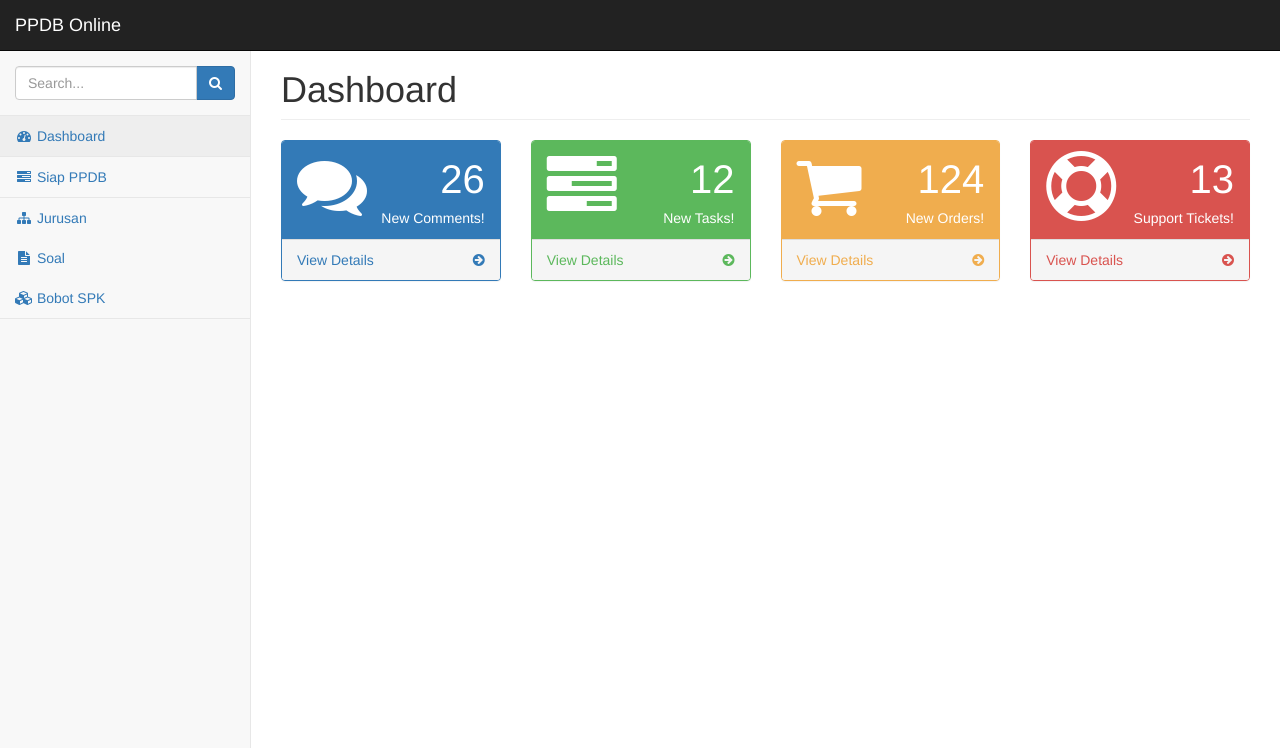
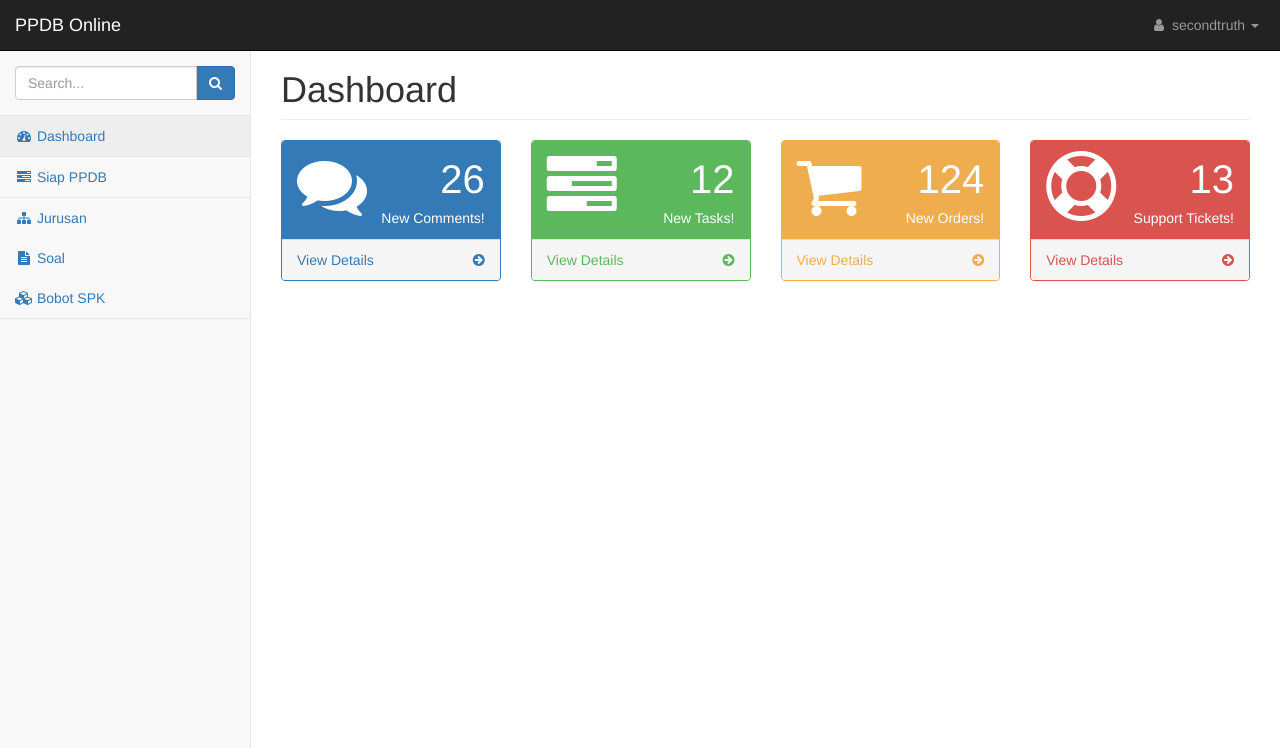
Before and after one commit to tirtaaditya/sawppdbonline, a PHP site: page /pages/index.php in a window 1280 px wide. Shown: the top 748 px of the page. Run offline with PHP 8.4, Linux system fonts and the light colour scheme; the visitor is signed in with stand-in values (Sample User, id 1); some libraries are stand-ins or nearby versions.

Commit message:
Update header.php

```diff
--- a/pages/header.php
+++ b/pages/header.php
@@ -59,17 +59,20 @@
                     <span class="icon-bar"></span>
                 </button>
 
-
-                <ul class="nav navbar-right navbar-top-links">
+            <ul class="nav navbar-right navbar-top-links">
                     <li class="dropdown">
-                        <ul class="dropdown-menu dropdown-user">Log
+                        <a class="dropdown-toggle" data-toggle="dropdown" href="#">
+                            <i class="fa fa-user fa-fw"></i> secondtruth <b class="caret"></b>
+                        </a>
+                        <ul class="dropdown-menu dropdown-user">
                             <li class="divider"></li>
                             <li><a href="../logout.php"><i class="fa fa-sign-out fa-fw"></i> Logout</a>
                             </li>
                         </ul>
                     </li>
                 </ul>
-                <!-- /.navbar-top-links -->
+
+                            <!-- /.navbar-top-links -->
 
                 <div class="navbar-default sidebar" role="navigation">
                     <div class="sidebar-nav navbar-collapse">
```
